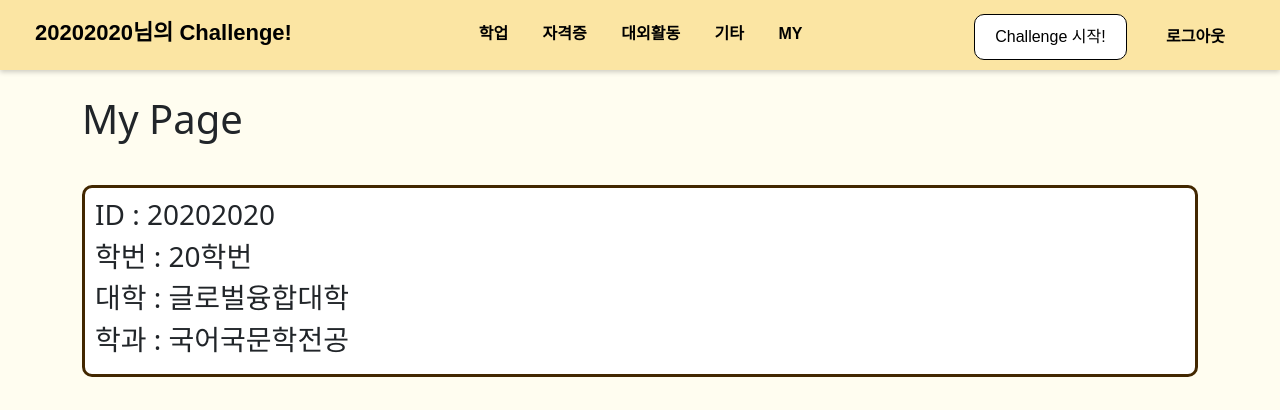
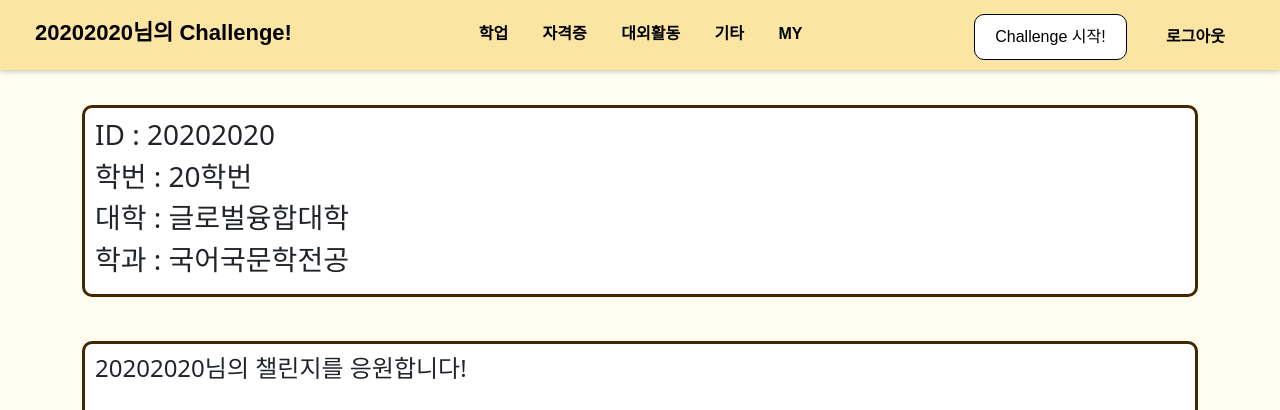
Before and after one commit to 2023-CodewithDuksung/2023-CodeWithDS-05, a Django app: page /auth/20202020/ in a window 1280 px wide. Shown: the top 410 px of the page. Run offline with Django 4.2, Linux system fonts and the light colour scheme; data comes from the database, SQL or seed files in the repository; some libraries are stand-ins or nearby versions.

Commit message:
08.24.10.27

```diff
--- a/mypage/templates/mypage/my_detail.html
+++ b/mypage/templates/mypage/my_detail.html
@@ -71,7 +71,7 @@
 {% include 'board/menubar.html' %}<br>
 
     <div class="container">
-        <h1>My Page</h1><br>
+        <!--<h1>My Page</h1><br>-->
         <div class="rounded-box">
             <h3>ID : {{user.username}}</h3>
         <h3>학번 : {{user.number}}</h3>
```
